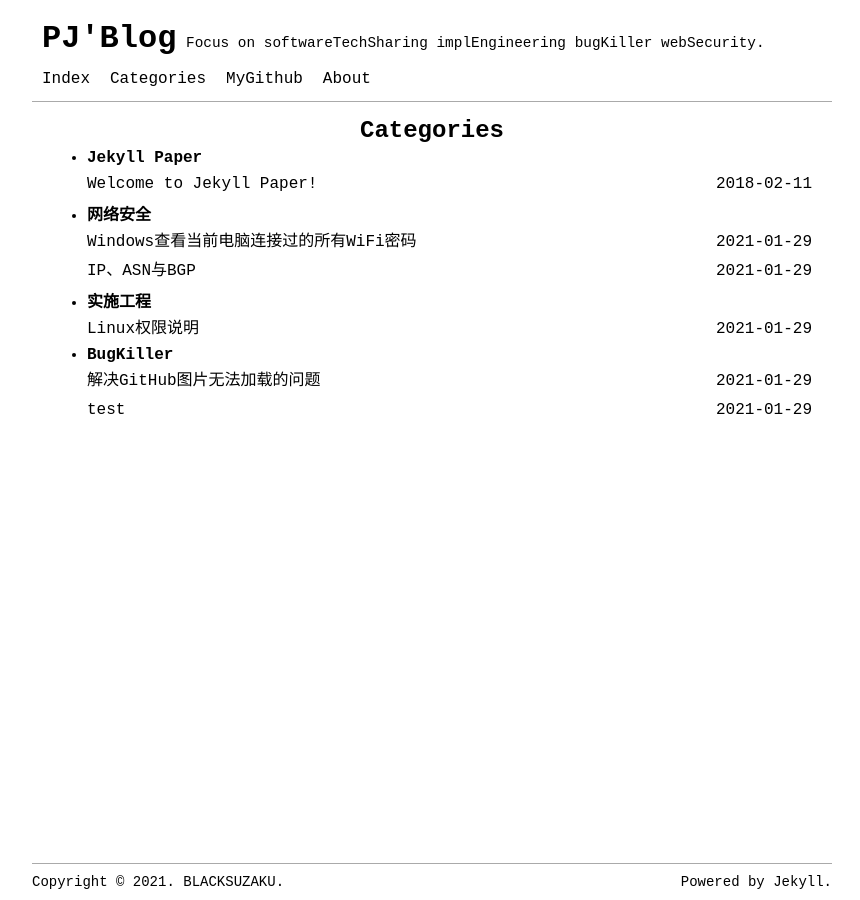
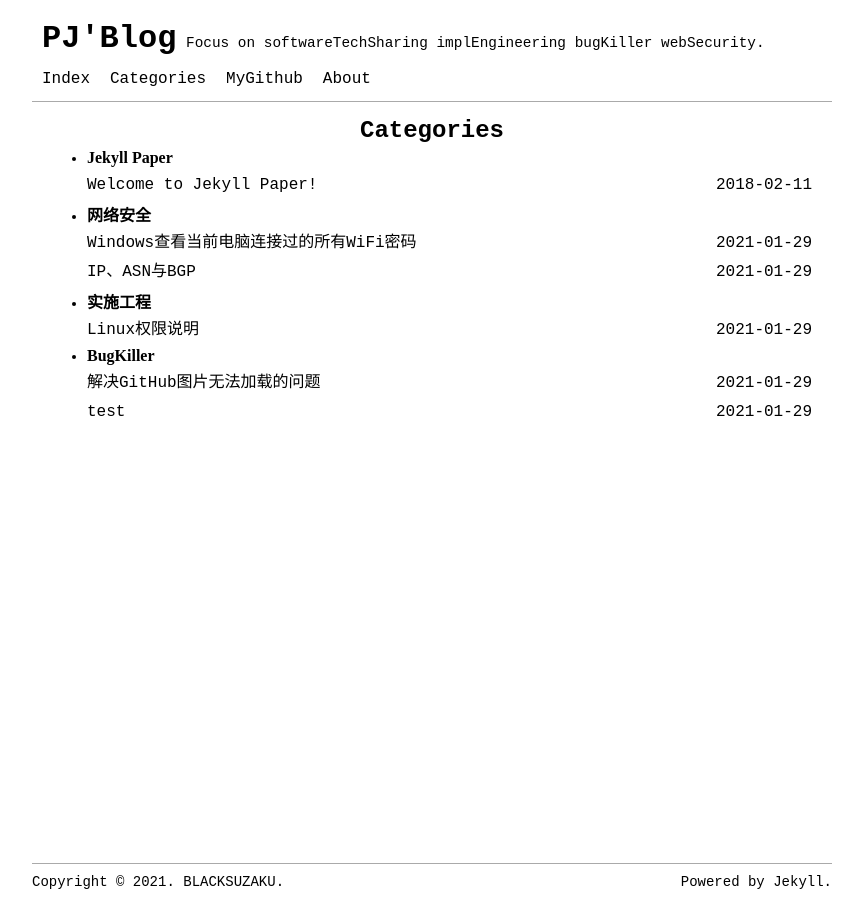
Before and after one commit to 2hux1nb0/2hux1nb0.github.io, a Jekyll site: the page built from pages/categories.html, in a window 1280 px wide. Shown: the whole page, without its empty margins (208-1068 px from the left). Built offline with Jekyll 4.4.1, drawn with Linux system fonts in a browser that asks for light colours.

Commit message:
Update categories.html

```diff
--- a/pages/categories.html
+++ b/pages/categories.html
@@ -8,7 +8,7 @@ permalink: /categories/
   <h1 class="page-title">{{ site.data.lang[site.language].categories_title }}</h1>
   <ul class="categories-list">
     {% for category in site.categories %}
-    <li id="{{ category | first }}"><b>{{ category | first }}
+    <li id="{{ category | first }}"><b style="font-family:'微软雅黑';">{{ category | first }}
     {% assign sorted_posts = site.posts | sort: 'date' %}{% for post in sorted_posts %}{%if post.categories contains category[0]%}</b>
       <div class="posts-list-item">
         <span class="posts-list-item-name float-left"><a href="{{ post.url }}">{{ post.title }}</a></span>
```
